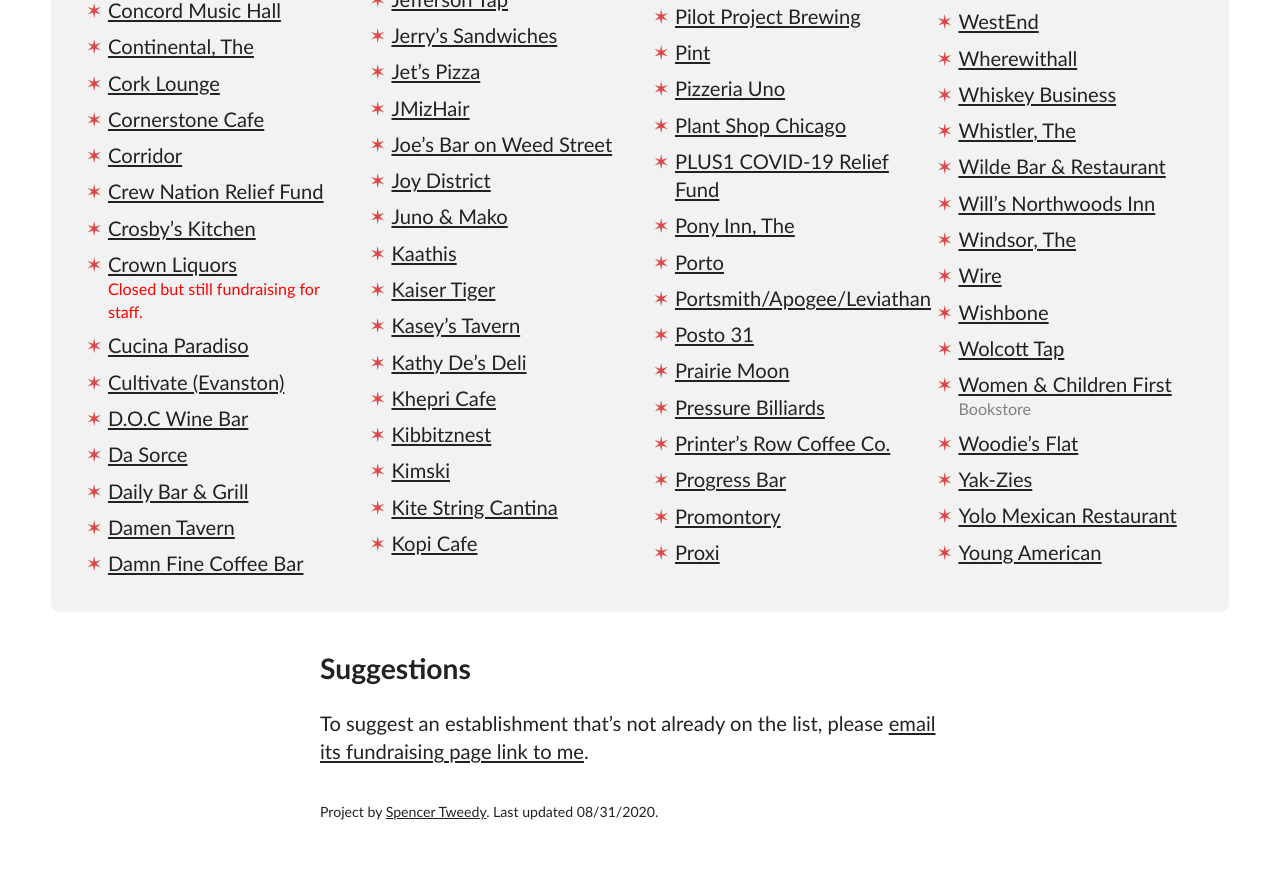
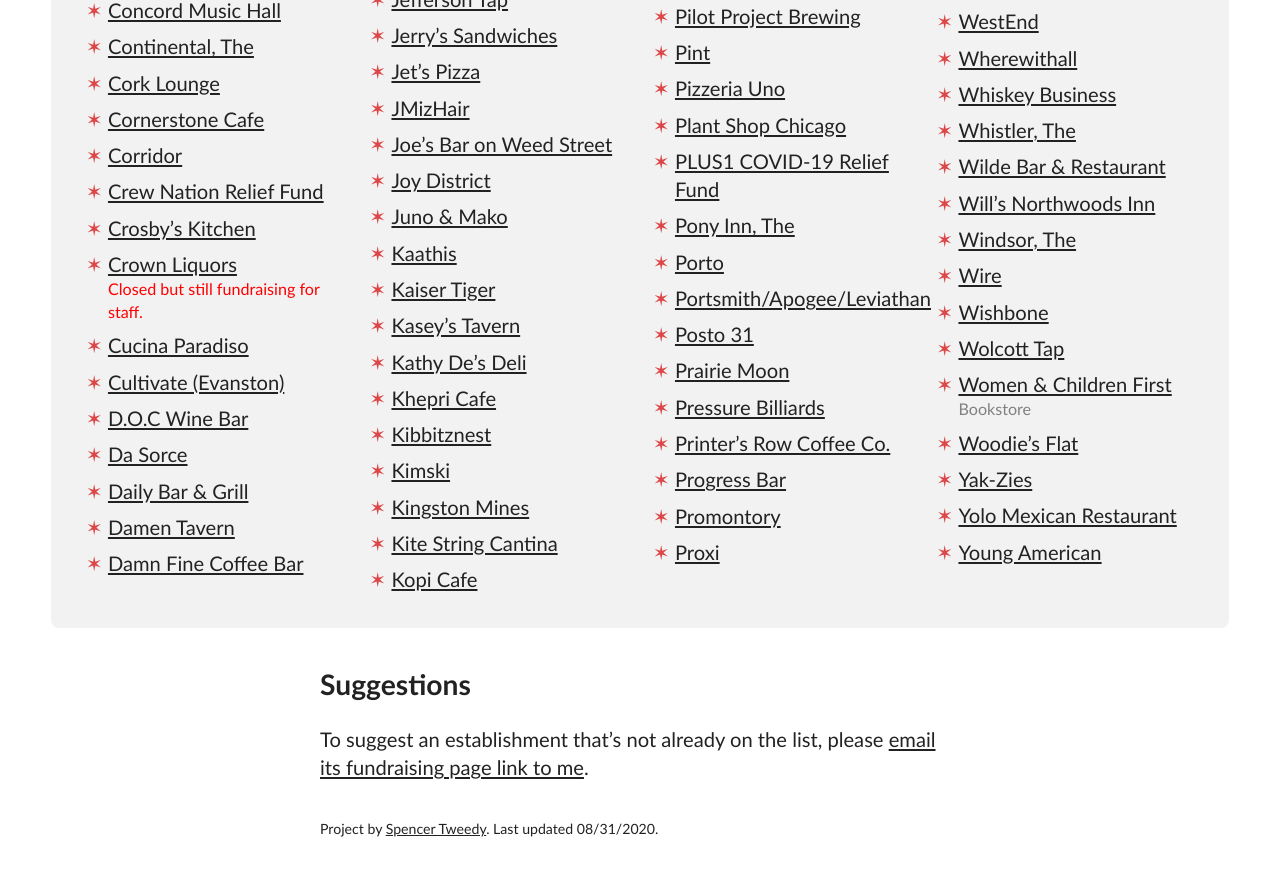
Before and after one commit to spencertweedy/chicagoservicerelief, a Jekyll site: the page built from index.html, in a window 1280 px wide and 900 px high, scrolled down 6928 px. Shown: the top 876 px of the window. Built offline with Jekyll 4.4.1, drawn with Linux system fonts in a browser that asks for light colours.

Commit message:
add kingston mines

```diff
--- a/_data/establishments.yml
+++ b/_data/establishments.yml
@@ -2380,3 +2380,6 @@
 - title: Rice Thai Cafe
   url: https://www.gofundme.com/f/rice-thai-cafe-pandemic-help-fund
   type: restaurant
+- title: Kingston Mines
+  url: https://www.gofundme.com/f/save-kingston-mines
+  type: bar
```
